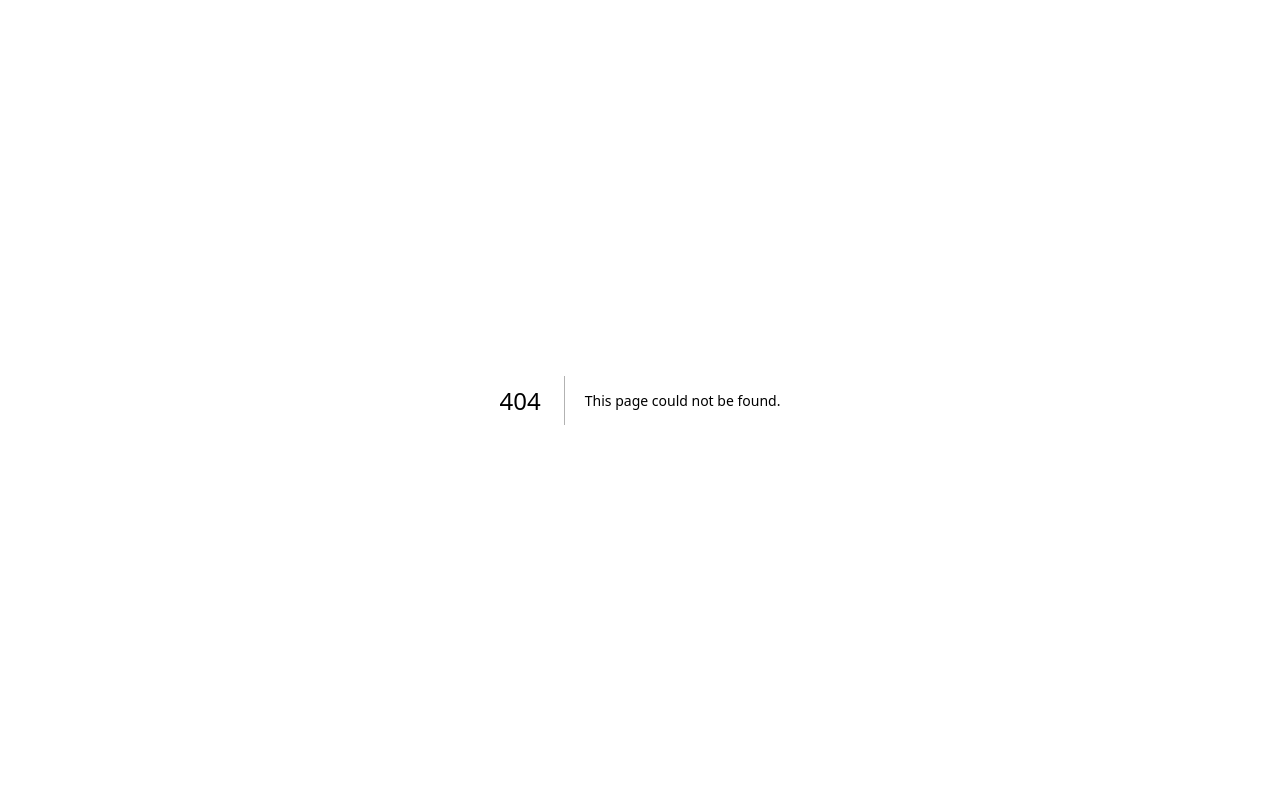
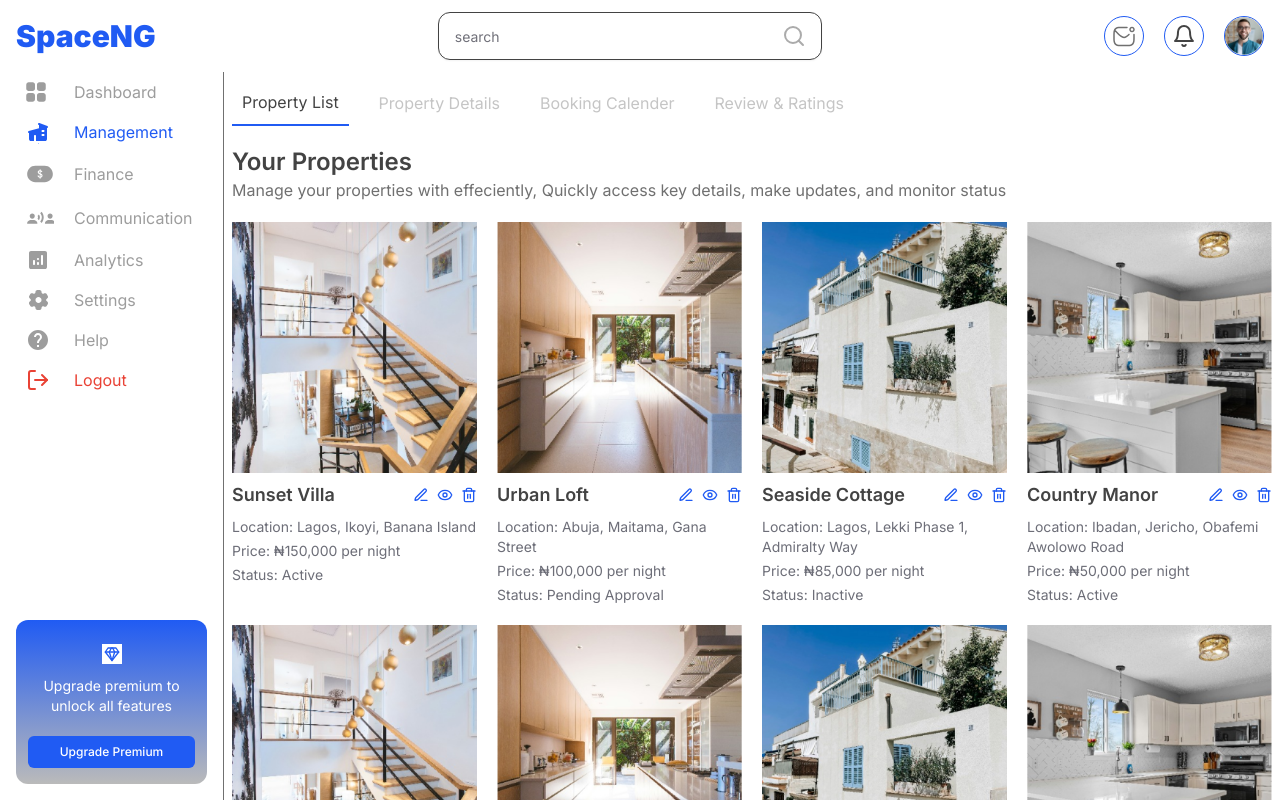
Before and after one commit to Fusion-Forge-LLC/spaceng, a Next.js app: page /dashboard/management in a window 1280 px wide. Before the commit this address had no page. Built offline with nearby package versions, Linux system fonts and the light colour scheme.

Commit message:
dashboard properties

```diff
--- a/app/dashboard/layout.tsx
+++ b/app/dashboard/layout.tsx
@@ -46,7 +46,7 @@ function DashboardLyout({children}: {children: ReactNode}) {
         <aside className="w-56 h-full flex flex-col p-4 pt-0 gap-5 border-r border-grey-200">
           <ul>
             <NavItems Icon={DashboardIcon} name="Dashboard" path="/dashboard" />
-            <NavItems Icon={ManagementIcon} name="Management" path="/management" />
+            <NavItems Icon={ManagementIcon} name="Management" path="/dashboard/management" />
             <NavItems Icon={FinanceIcon} name="Finance" path="/dashboard/finance" />
             <NavItems
               Icon={CommunicationIcon}
--- /dev/null
+++ b/app/dashboard/management/[id]/page.tsx
@@ -0,0 +1,101 @@
+import Image from "next/image";
+import Link from "next/link";
+import React from "react";
+
+import {cn} from "@/lib/utils";
+
+import dummyMap from "../../../../public/dummymap.png";
+
+const amenities = [
+  "Wi-Fi",
+  "Air Conditioning",
+  "Private Pool",
+  "Fully Equipped Kitchen",
+  "24/7 Security",
+  "Parking",
+  "Cable TV",
+  "Washing Machine",
+  "Gym",
+  "Terrace with Outdoor Seating",
+];
+
+function Page() {
+  return (
+    <div className="p-2">
+      <div className="flex gap-5 items-center text-grey-100">
+        <Link className={cn("property-tab-link")} href={""}>
+          Property List
+        </Link>
+        <Link className={cn("property-tab-link", "active")} href={""}>
+          Property Details
+        </Link>
+        <Link className={cn("property-tab-link")} href={""}>
+          Booking Calender
+        </Link>
+        <Link className={cn("property-tab-link")} href={""}>
+          Review & Ratings
+        </Link>
+      </div>
+      <div className="grid grid-cols-11 gap-8">
+        <article className="py-5 col-span-6">
+          <h4 className="text-2xl font-semibold">Luxurious Waterfront Getaway in Banana Island</h4>
+          <p className="text-grey-200">
+            Experience the epitome of luxury in this stunning waterfront property located in the
+            exclusive Banana Island area of Lagos. This spacious 5-bedroom home offers breathtaking
+            views of the lagoon, a private swimming pool, and elegant interiors designed for comfort
+            and style. The open-plan living area is perfect for entertaining, featuring modern
+            furnishings, high ceilings, and floor-to-ceiling windows that flood the space with
+            natural light. Each bedroom is an oasis of calm, with en-suite bathrooms and plush
+            bedding. The fully equipped kitchen is a chef&apos;s dream, with top-of-the-line
+            appliances and a sleek design. Whether you&apos;re looking to relax by the pool, enjoy a
+            meal on the terrace, or explore the vibrant city of Lagos, this property provides the
+            perfect setting for an unforgettable stay.
+          </p>
+
+          <div className="py-5">
+            <h4 className="font-semibold text-grey text-2xl">Amenities</h4>
+            <ul className="text-grey-200 flex py-2 gap-x-5 gap-y-2 flex-wrap">
+              {amenities.map((item, index) => {
+                return (
+                  <li key={index} className="flex items-center gap-2">
+                    <span className="h-2 w-2 rounded-full grid bg-grey-200" />
+                    {item}
+                  </li>
+                );
+              })}
+            </ul>
+          </div>
+
+          <h4 className="text-2xl font-semibold">Neighborhood Insights</h4>
+          <p className="text-grey-200">
+            Banana Island is one of Lagos&apos; most prestigious and secure neighborhoods, known for
+            its serene environment and luxurious residences. The area offers easy access to top
+            restaurants, shopping centers, and cultural attractions. Nearby, you&apos;ll find the
+            Lekki Conservation Centre, perfect for a day of nature exploration, and the vibrant
+            nightlife of Victoria Island just a short drive away. Whether you&apos;re in Lagos for
+            business or leisure, Banana Island provides a tranquil escape with all the conveniences
+            of city life at your doorstep.
+          </p>
+
+          <div className="flex gap-8 justify-center pt-8">
+            <Link className="property-page-link bg-blue text-white hover:opacity-85" href={""}>
+              Edit Property
+            </Link>
+            <Link className="property-page-link text-blue hover:bg-blue hover:text-white" href={""}>
+              View Booking
+            </Link>
+          </div>
+        </article>
+        <div className="col-span-5 space-y-4">
+          <div className=" aspect-video relative overflow-hidden">
+            <Image fill alt="Property image" src={"/ikoyi.png"} />
+          </div>
+          <h3 className="text-xl font-semibold">Address: Plot 45, Banana Island, Ikoyi, Lagos</h3>
+          <Image alt="Dummy Map Image" src={dummyMap} />
+        </div>
+      </div>
+    </div>
+  );
+}
+
+export default Page;
--- /dev/null
+++ b/app/dashboard/management/_component/property-card.tsx
@@ -0,0 +1,56 @@
+import {Edit3, Eye, Trash2} from "lucide-react";
+import Image from "next/image";
+import Link from "next/link";
+import React from "react";
+
+interface Props {
+  image: string;
+  title: string;
+  location: string;
+  price: number;
+  status: string; //"Active" | "Pending Approval" | "Inactive";
+}
+
+function Card({image, title, location, price, status}: Props) {
+  return (
+    <li>
+      <Link
+        className="w-full aspect-[334/342] block relative overflow-hidden"
+        href={"/dashboard/management/200"}
+      >
+        <Image
+          fill
+          alt="property image"
+          className="object-cover object-center hover:scale-110 transition-all"
+          src={image}
+        />
+      </Link>
+
+      <div className="flex items-center gap-2 text-blue py-2">
+        <h4 className="flex-1 text-lg overflow-hidden whitespace-nowrap text-ellipsis text-grey font-semibold">
+          <Link className="hover:underline hover:text-blue" href={"/dashboard/management/200"}>
+            {title}
+          </Link>
+        </h4>
+
+        <button className="hover:scale-105 active:scale-90">
+          <Edit3 size={16} />
+        </button>
+        <button className="hover:scale-105 active:scale-90">
+          <Eye size={16} />
+        </button>
+        <button className="hover:scale-105 active:scale-90">
+          <Trash2 size={16} />
+        </button>
+      </div>
+
+      <ul className="text-[#6D6E78] text-sm space-y-1">
+        <li>Location: {location}</li>
+        <li>Price: ₦{price.toLocaleString()} per night</li>
+        <li className="flex items-center gap-1">Status: {status}</li>
+      </ul>
+    </li>
+  );
+}
+
+export default Card;
--- /dev/null
+++ b/app/dashboard/management/page.tsx
@@ -0,0 +1,99 @@
+import Link from "next/link";
+import React from "react";
+
+import {cn} from "@/lib/utils";
+
+import Card from "./_component/property-card";
+
+const properties = [
+  {
+    id: 1,
+    image: "/dashboard/image1.png",
+    title: "Sunset Villa",
+    location: "Lagos, Ikoyi, Banana Island",
+    price: 150000,
+    status: "Active",
+  },
+  {
+    id: 2,
+    image: "/dashboard/image2.png",
+    title: "Urban Loft",
+    location: "Abuja, Maitama, Gana Street",
+    price: 100000,
+    status: "Pending Approval",
+  },
+  {
+    id: 3,
+    image: "/dashboard/image3.png",
+    title: "Seaside Cottage",
+    location: "Lagos, Lekki Phase 1, Admiralty Way",
+    price: 85000,
+    status: "Inactive",
+  },
+  {
+    id: 4,
+    image: "/dashboard/image4.png",
+    title: "Country Manor",
+    location: "Ibadan, Jericho, Obafemi Awolowo Road",
+    price: 50000,
+    status: "Active",
+  },
+];
+
+function Page() {
+  return (
+    <div className="p-2">
+      <div className="flex gap-5 items-center text-grey-100">
+        <Link className={cn("property-tab-link", "active")} href={""}>
+          Property List
+        </Link>
+        <Link className={cn("property-tab-link")} href={""}>
+          Property Details
+        </Link>
+        <Link className={cn("property-tab-link")} href={""}>
+          Booking Calender
+        </Link>
+        <Link className={cn("property-tab-link")} href={""}>
+          Review & Ratings
+        </Link>
+      </div>
+      <div>
+        <article className="py-5">
+          <h4 className="text-2xl font-semibold">Your Properties</h4>
+          <p className="text-grey-200">
+            Manage your properties with effeciently, Quickly access key details, make updates, and
+            monitor status{" "}
+          </p>
+        </article>
+        <ul className="grid grid-cols-4 gap-5">
+          {properties.map((item) => {
+            return (
+              <Card
+                key={item.id}
+                image={item.image}
+                location={item.location}
+                price={item.price}
+                status={item.status}
+                title={item.title}
+              />
+            );
+          })}
+          {properties.map((item) => {
+            return (
+              <Card
+                key={item.id}
+                image={item.image}
+                location={item.location}
+                price={item.price}
+                status={item.status}
+                title={item.title}
+              />
+            );
+          })}
+        </ul>
+      </div>
+    </div>
+  );
+}
+
+export default Page;
--- a/app/globals.css
+++ b/app/globals.css
@@ -79,6 +79,15 @@
   }
   .service-link {
     @apply absolute bottom-8 left-1/2 block text-center -translate-x-1/2 bg-blue rounded-lg w-3/5 px-8 py-6 hover:bg-white hover:text-blue text-white border border-white;
+  }
+  .property-tab-link {
+    @apply block w-fit p-2.5 hover:bg-blue/10;
+  }
+  .property-tab-link.active {
+    @apply border-b-2 border-b-blue text-grey;
+  }
+  .property-page-link {
+    @apply block w-fit px-8 py-2.5 border border-blue font-medium rounded-xl transition-all;
   }
 }
 
```
Also changed, not shown: public/ikoyi.png (added).
